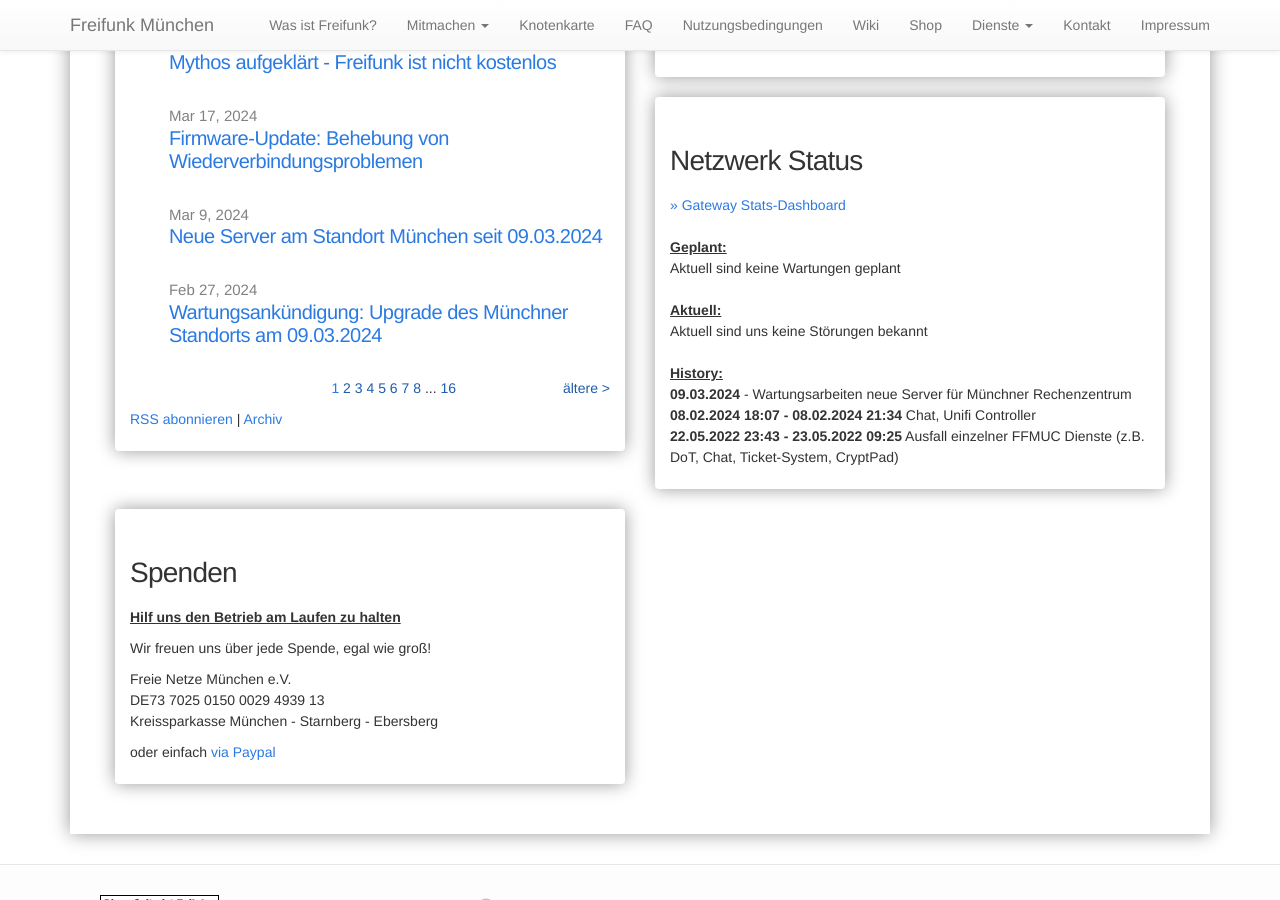
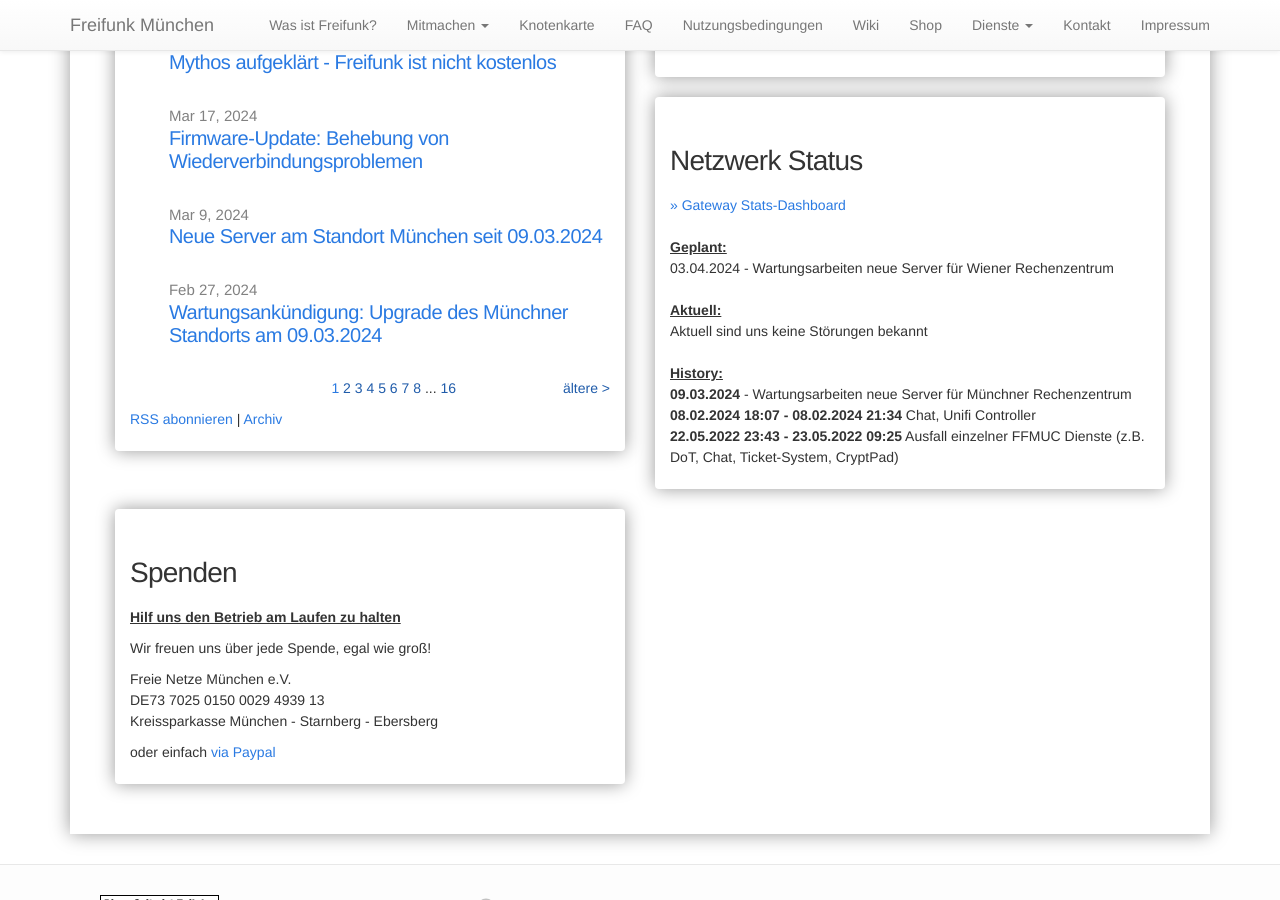
Before and after one commit to freifunkMUC/freifunkmuc.github.io, a Jekyll site: the page built from index.md, in a window 1280 px wide and 900 px high, scrolled down 427 px. Built offline with Jekyll 4.4.1, drawn with Linux system fonts in a browser that asks for light colours.

Commit message:
Add Geplante Wartung

```diff
--- a/_includes/network-status.md
+++ b/_includes/network-status.md
@@ -2,7 +2,7 @@
 <a target='_blank' href="https://stats.ffmuc.net/d/kUoZ2DRWz/network-overview">>> Gateway Stats-Dashboard</a>
 <br>
 <br><u><b>Geplant:</b></u>
-<br>Aktuell sind keine Wartungen geplant
+<br>03.04.2024 - Wartungsarbeiten neue Server für Wiener Rechenzentrum
 <br>
 <br><u><b>Aktuell:</b></u>
 <br>Aktuell sind uns keine Störungen bekannt
```
